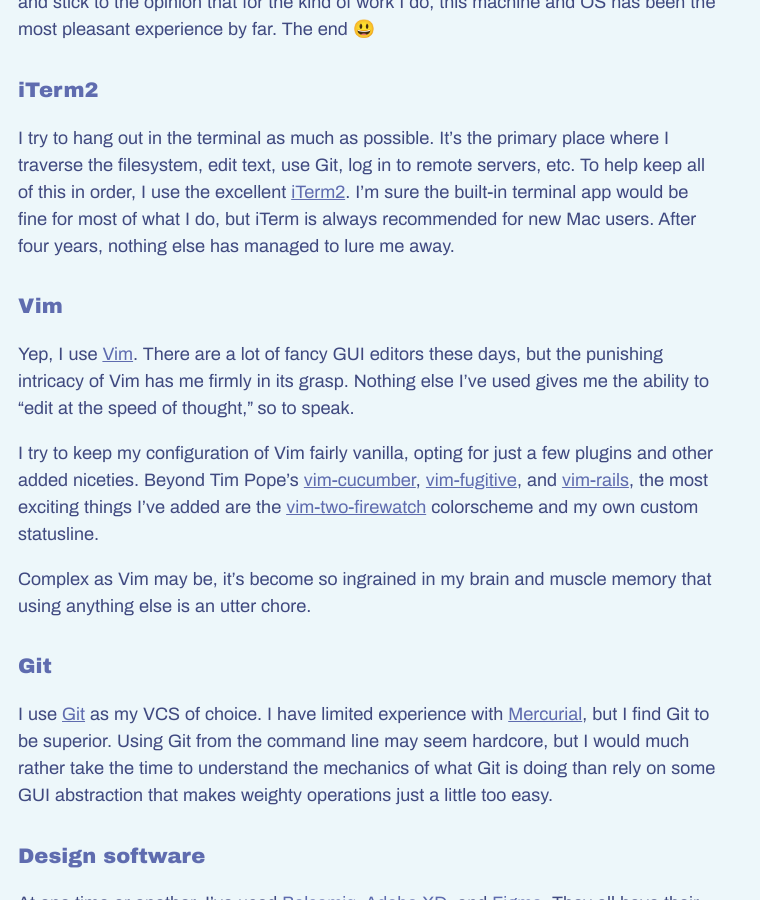
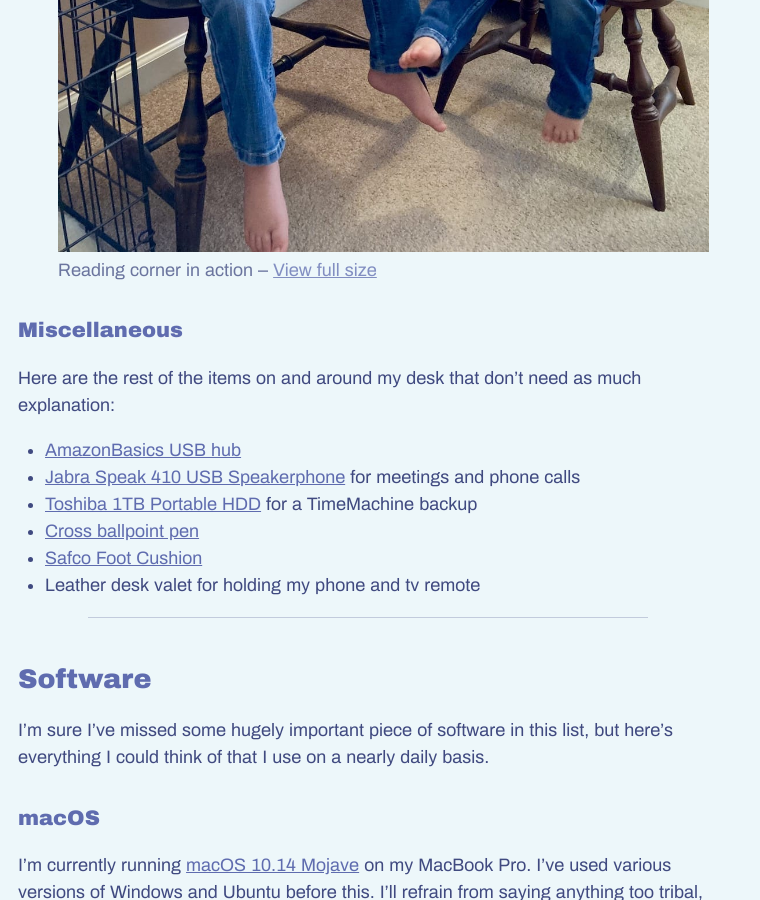
Before and after one commit to orangedaisy/bshowco, a Jekyll site: the page built from uses.md, in a window 1280 px wide and 900 px high, scrolled down 7561 px. Shown: the whole window, without its empty margins (0-760 px from the left). Built offline with Jekyll 4.4.1, drawn with Linux system fonts in a browser that asks for light colours.

Commit message:
Add picture of sons in the reading corner to Uses

```diff
--- a/uses.md
+++ b/uses.md
@@ -186,6 +186,10 @@ All of these personal touches provide a pleasing contrast to all the tech I
 surround myself with, as well as remind me to take my time and be mindful of the
 things I create.
 
+{% include figure.html src='/assets/images/uses/owen_arlo_reading_corner.jpg'
+alt='Owen and Arlo, decked out in their Tennessee Volunteers clothing, enjoying
+the reading corner' caption='Reading corner in action' %}
+
 ### Miscellaneous
 
 Here are the rest of the items on and around my desk that don't need as much
```
Also changed, not shown: assets/images/uses/owen_arlo_reading_corner.jpg (added).
